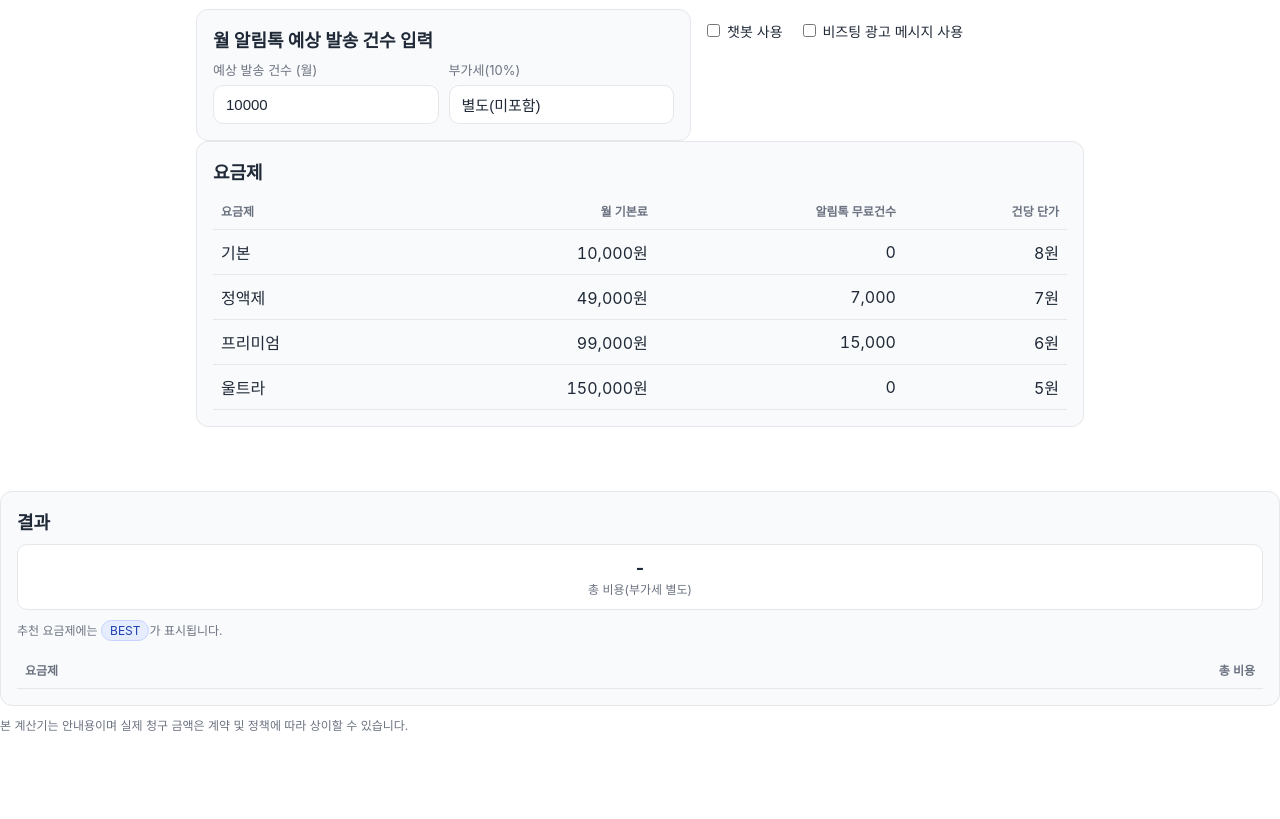
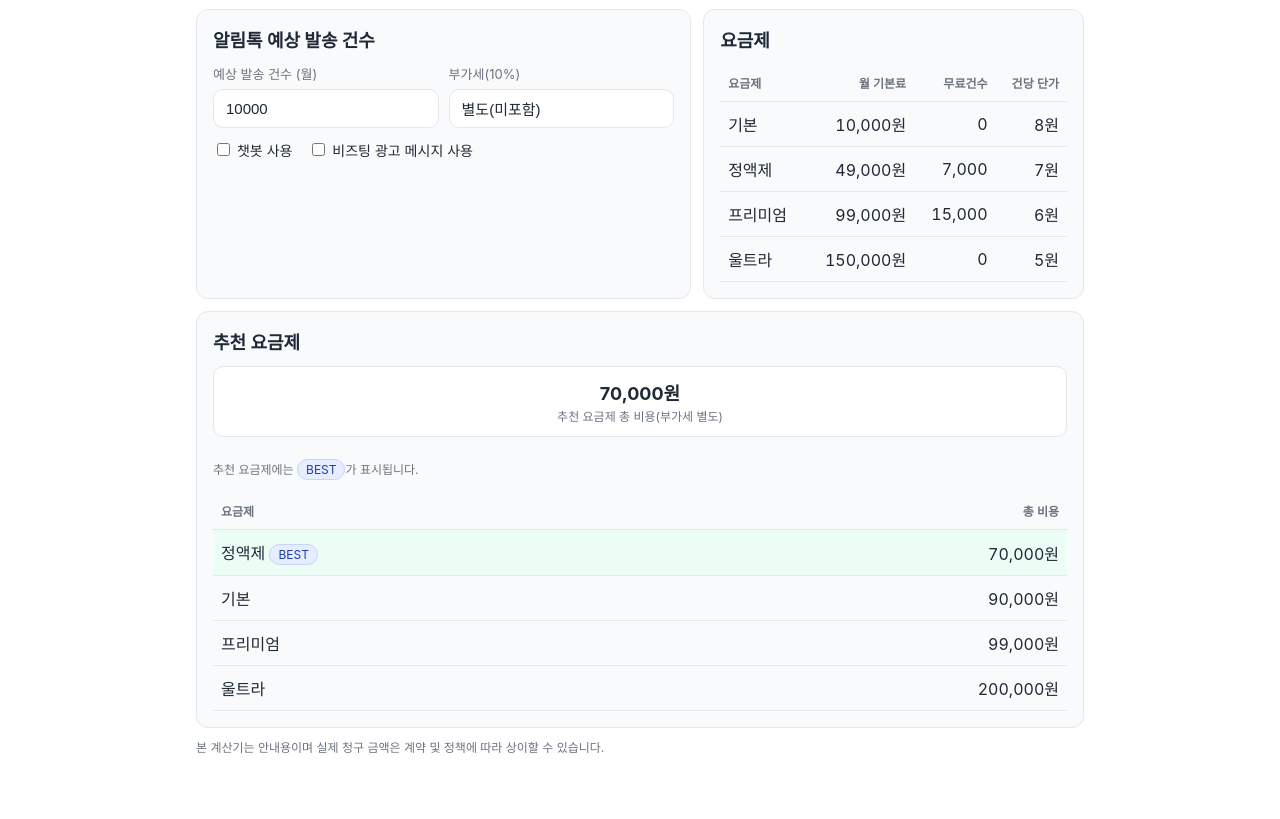
Before and after one commit to hee-duck/biztalk_bizMessage_calculator, a plain HTML site: page pricing-calculator.html in a window 1280 px wide. Shown: the part 83-902 px from the top of the page. Before the commit the page ends 816 px from the top, so only its background shows below. Drawn offline with Linux system fonts and the light colour scheme.

Commit message:
Update pricing-calculator.html

```diff
--- a/pricing-calculator.html
+++ b/pricing-calculator.html
@@ -3,7 +3,7 @@
 <head>
   <meta charset="UTF-8" />
   <meta name="viewport" content="width=device-width, initial-scale=1" />
-  <title>비즈톡 비즈메시지 맞춤 요금제 계산기</title>
+  <title>비즈톡 비즈메시지 요금제 계산기</title>
   <style>
     :root {
       --bg: #ffffff;
@@ -11,12 +11,15 @@
       --muted: #6b7280;
       --border: #e5e7eb;
       --card: #f9fafb;
-      --hint: #374151;
       --accent-bg: #ecfdf5;
       --accent-fg: #064e3b;
     }
     * { box-sizing: border-box; }
-    html, body { margin: 0; padding: 0; background: var(--bg); color: var(--fg); font-family: -apple-system, BlinkMacSystemFont, "Apple SD Gothic Neo", "Noto Sans KR", system-ui, Segoe UI, Roboto, Helvetica, Arial, "Apple Color Emoji", "Segoe UI Emoji"; }
+    html, body {
+      margin: 0; padding: 0; background: var(--bg); color: var(--fg);
+      font-family: -apple-system, BlinkMacSystemFont, "Apple SD Gothic Neo", "Noto Sans KR",
+                   system-ui, Segoe UI, Roboto, Helvetica, Arial, "Apple Color Emoji", "Segoe UI Emoji";
+    }
     .wrap { max-width: 920px; margin: 24px auto; padding: 0 16px 40px; }
     .header { display: flex; align-items: center; gap: 12px; }
     .header img { height: 28px; width: auto; }
@@ -24,20 +27,36 @@
     .title h1 { font-size: 22px; margin: 0; }
     .title .desc { margin: 4px 0 0; color: var(--muted); font-size: 14px; }
 
+    /* 좌측/우측 카드 로우 정렬(2열) */
     .grid { display: grid; grid-template-columns: 1fr; gap: 12px; margin-top: 12px; }
     @media (min-width: 720px){ .grid { grid-template-columns: 1.3fr 1fr; } }
-    .card { background: var(--card); border: 1px solid var(--border); border-radius: 12px; padding: 16px; }
-    .card h2 { font-size: 18px; margin: 0 0 8px; }
+
+    .card {
+      background: var(--card); border: 1px solid var(--border);
+      border-radius: 12px; padding: 16px;
+      display: flex; flex-direction: column; gap: 12px; /* 카드 내부도 로우 정렬 */
+    }
+    .card h2 { font-size: 18px; margin: 0; }
 
     label { font-size: 13px; color: var(--muted); margin-bottom: 6px; display: inline-block; }
-    select, input[type="number"], input[type="text"] { width: 100%; padding: 10px 12px; border: 1px solid var(--border); border-radius: 10px; font-size: 15px; background: #fff; color: var(--fg); }
+    select, input[type="number"], input[type="text"] {
+      width: 100%; padding: 10px 12px; border: 1px solid var(--border);
+      border-radius: 10px; font-size: 15px; background: #fff; color: var(--fg);
+    }
 
-    .row { display: grid; grid-template-columns: 1fr 1fr; gap: 10px; }
+    /* 한 줄에 2개(볼륨/부가세) */
+    .row-inline { display: grid; grid-template-columns: 1fr 1fr; gap: 10px; }
     .row-col { display: flex; flex-direction: column; }
-    .row-inline { display: grid; grid-template-columns: 1fr 1fr; gap: 10px; }
-    @media (max-width: 520px){ .row, .row-inline { grid-template-columns: 1fr; } }
+    @media (max-width: 520px){ .row-inline { grid-template-columns: 1fr; } }
 
-    .kpi { display: grid; grid-template-columns: 1fr; gap: 10px; margin-top: 10px; }
+    .checkbox-group { display: flex; gap: 16px; flex-wrap: wrap; }
+    .checkbox-group label { color: var(--fg); font-size: 14px; margin: 0; }
+
+    .help { margin-top: -4px; padding: 10px 12px; border: 1px solid var(--border);
+            border-radius: 10px; background: #fff; display: none; }
+    .help strong { color: var(--accent-fg); }
+
+    .kpi { display: grid; grid-template-columns: 1fr; gap: 10px; }
     .k { background: #fff; border: 1px solid var(--border); border-radius: 10px; padding: 12px; text-align: center; }
     .k .v { font-weight: 700; font-size: 18px; margin-bottom: 2px; }
     .k .t { font-size: 12px; color: var(--muted); }
@@ -50,10 +69,6 @@
     .pill { display: inline-block; padding: 2px 8px; font-size: 12px; border-radius: 999px; background: #e5edff; color: #1e40af; border: 1px solid #c7d2fe; }
 
     .footer { margin-top: 10px; font-size: 12px; color: var(--muted); }
-    .help { margin-top: 8px; padding: 10px 12px; border: 1px solid var(--border); border-radius: 10px; background: #fff; display: none; }
-    .help strong { color: var(--hint); }
-    .checkbox-group { display: flex; gap: 16px; flex-wrap: wrap; margin-top: 12px; }
-    .checkbox-group label { color: var(--fg); font-size: 14px; margin: 0; }
   </style>
 </head>
 <body>
@@ -61,17 +76,17 @@
     <div class="header">
       <img alt="Biztalk" src="https://www.biztalk.co.kr/newhome/assets/img/logo/logo.svg" />
       <div class="title">
-        <h1>비즈톡 비즈메시지 맞춤 요금제 계산기</h1>
-        <p class="desc">월 알림톡 예상 발송 건수를 입력하면 맞춤 요금제를 추천해드립니다.</p>
+        <h1>>비즈톡 비즈메시지 요금제 계산기</h1>
+        <p class="desc">알림톡 예상 발송 건수를 입력하면 맞춤 요금제를 추천해드립니다.</p>
       </div>
     </div>
 
     <div class="grid">
-      <!-- 입력 카드 -->
+      <!-- 입력 카드 (요금제 선택 UI 없음 / 카드 내부 로우 정렬) -->
       <div class="card">
-        <h2>월 알림톡 예상 발송 건수 입력</h2>
+        <h2>알림톡 예상 발송 건수</h2>
 
-          <!-- 볼륨(좌) + 부가세(우) 한 줄 구성 -->
+        <!-- 발송건수(좌) + 부가세(우) 한 줄 -->
         <div class="row-inline">
           <div class="row-col">
             <label for="volume">예상 발송 건수 (월)</label>
@@ -82,15 +97,14 @@
             <input type="text" value="별도(미포함)" disabled />
           </div>
         </div>
-        </div>
 
-        <!-- 체크박스 -->
+        <!-- 체크박스(.card 내부) -->
         <div class="checkbox-group">
           <label><input type="checkbox" id="useChatbot"> 챗봇 사용</label>
           <label><input type="checkbox" id="useBizting"> 비즈팅 광고 메시지 사용</label>
         </div>
 
-        <!-- 도움말(체크 시 표시, 해제 시 숨김) -->
+        <!-- 도움말(체크 시 표시) -->
         <div id="helperChatbot" class="help">
           <strong>챗봇</strong><br />
           챗봇은 운영하는 카카오톡 채널에서 고객이 문의를 셀프 처리할 수 있도록 돕는 서비스입니다.
@@ -102,7 +116,7 @@
         </div>
       </div>
 
-      <!-- 요금제 정책 -->
+      <!-- 요금제 정책 카드 -->
       <div class="card">
         <h2>요금제</h2>
         <table>
@@ -110,7 +124,7 @@
             <tr>
               <th>요금제</th>
               <th>월 기본료</th>
-              <th>알림톡 무료건수</th>
+              <th>무료건수</th>
               <th>건당 단가</th>
             </tr>
           </thead>
@@ -124,14 +138,14 @@
       </div>
     </div>
 
-    <!-- 결과 -->
+    <!-- 결과 카드 -->
     <div class="card" style="margin-top:12px;">
-      <h2>결과</h2>
+      <h2>추천 요금제</h2>
       <div class="kpi" id="kpi">
-        <div class="k"><div class="v" id="k_total">-</div><div class="t">총 비용(부가세 별도)</div></div>
+        <div class="k"><div class="v" id="k_total">-</div><div class="t">추천 요금제 총 비용(부가세 별도)</div></div>
       </div>
       <div class="footer">추천 요금제에는 <span class="pill">BEST</span>가 표시됩니다.</div>
-      <div style="overflow-x:auto; margin-top:10px;">
+      <div style="overflow-x:auto;">
         <table id="cmp">
           <thead>
             <tr>
@@ -171,40 +185,40 @@
       const useChatbot = el("useChatbot").checked;
       const useBizting = el("useBizting").checked;
 
-      // 도움말 토글
+      // 도움말 토글 (.card 내부)
       el("helperChatbot").style.display = useChatbot ? "block" : "none";
       el("helperBizting").style.display = useBizting ? "block" : "none";
 
+      // 요금제별 계산
       const results = Object.keys(plans).map(k => computeForPlan(k, volume));
 
       // 추천 로직: 챗봇/비즈팅 사용 시 울트라 BEST, 아니면 최소 비용 BEST
-      let bestPlan;
+      let bestPlanKey;
       if (useChatbot || useBizting) {
-        bestPlan = "ultra";
+        bestPlanKey = "ultra";
       } else {
-        bestPlan = results.reduce((min, r) => r.subtotal < min.subtotal ? r : min, results[0]).key;
+        bestPlanKey = results.reduce((min, r) => r.subtotal < min.subtotal ? r : min, results[0]).key;
       }
 
-      // 결과 표 구성
+      // 결과 테이블
       const tbody = document.querySelector("#cmp tbody");
       tbody.innerHTML = "";
       results.sort((a,b)=>a.subtotal-b.subtotal).forEach((r) => {
         const tr = document.createElement("tr");
-        if (r.key === bestPlan) tr.classList.add("best");
+        if (r.key === bestPlanKey) tr.classList.add("best");
         tr.innerHTML = `
-          <td>${r.name}${r.key===bestPlan? ' <span class="pill">BEST</span>':''}</td>
+          <td>${r.name}${r.key===bestPlanKey? ' <span class="pill">BEST</span>':''}</td>
           <td>${fmt(r.subtotal)}원</td>
         `;
         tbody.appendChild(tr);
       });
 
-      // 선택한 요금제 기준 KPI
-      const sel = results.find(r => r.key === planKey) || results[0];
-      el("k_total").textContent = fmt(sel.subtotal) + "원";
+      // KPI는 추천 요금제 기준
+      const best = results.find(r => r.key === bestPlanKey);
+      el("k_total").textContent = best ? (fmt(best.subtotal) + "원") : "-";
     }
 
-    // 이벤트 바인딩
-    ["plan","volume","useChatbot","useBizting"].forEach(id => {
+    ["volume","useChatbot","useBizting"].forEach(id => {
       el(id).addEventListener("input", recompute);
       el(id).addEventListener("change", recompute);
     });
```
Lines whose indentation alone changed are shown as unchanged.
